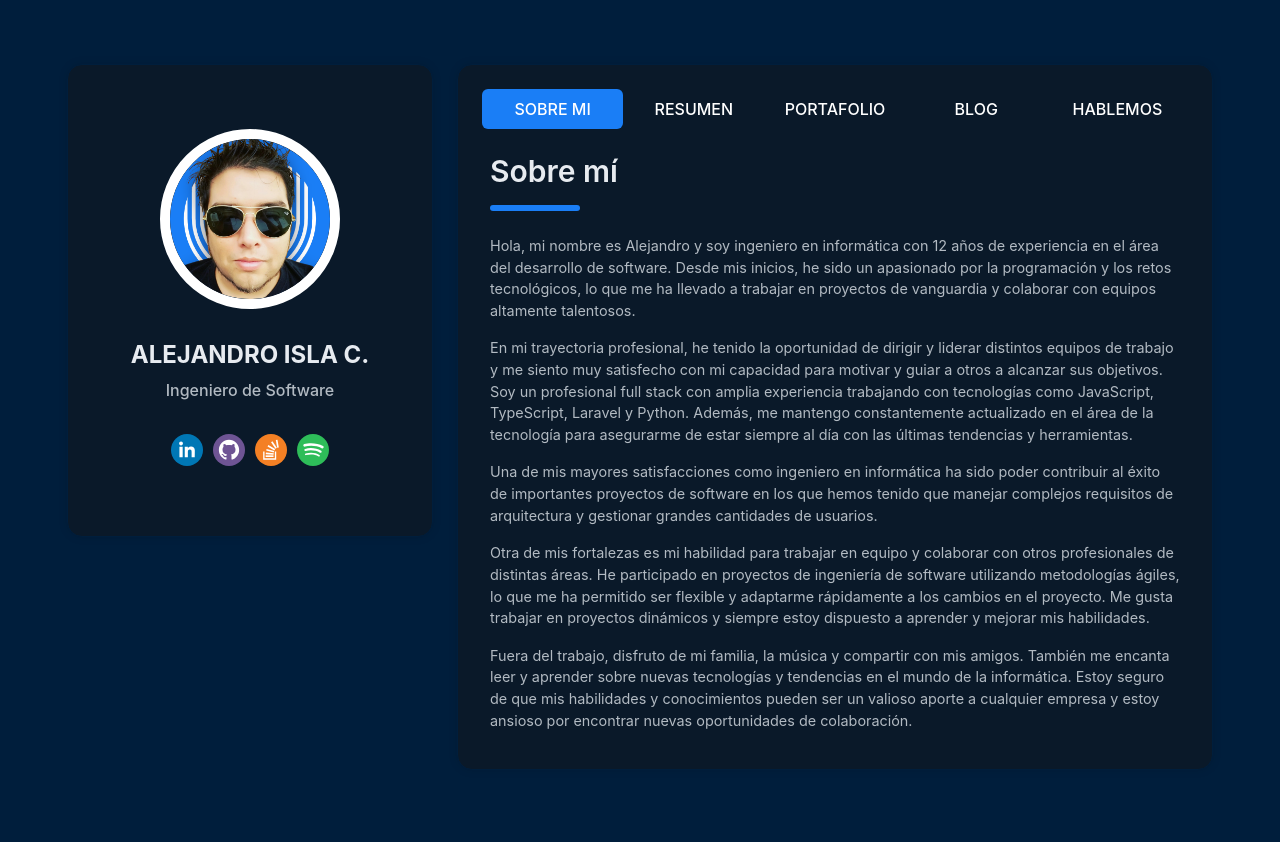
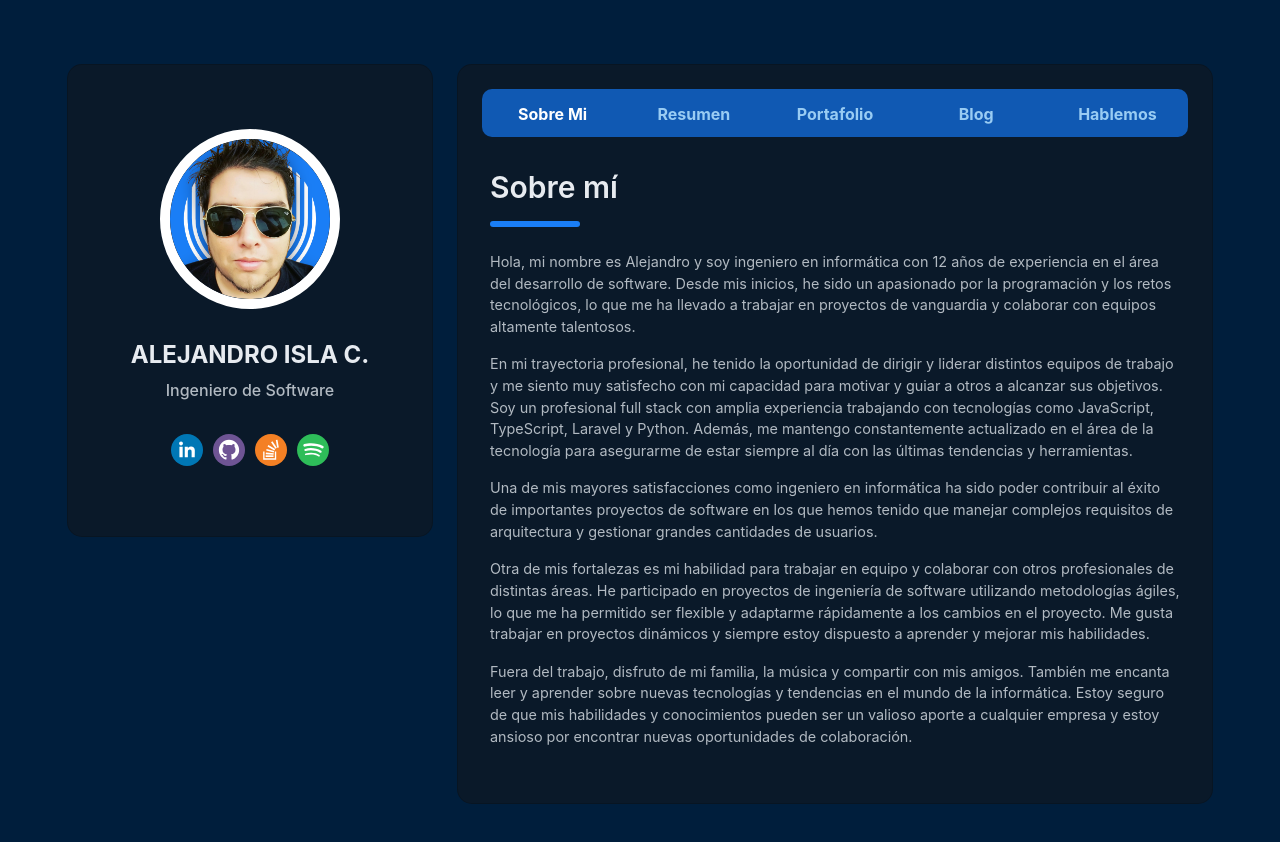
Before and after one commit to Willywes/my-website, a Next.js app: page / in a window 1280 px wide. Shown: the top 842 px of the page. Built offline with nearby package versions, Linux system fonts and the light colour scheme.

Commit message:
[ADDED] Advances

```diff
--- a/src/assets/scss/main.scss
+++ b/src/assets/scss/main.scss
@@ -15,9 +15,9 @@ body {
 
 .card {
   background-color: $bgDark;
-  border: 1px solid $bgLight;
+  //border: 1px solid $bgLight;
   border-radius: 15px;
-  box-shadow: 0 0 10px 0 rgba(0, 0, 0, 0.1);
+  //box-shadow: 0 0 10px 0 rgba(0, 0, 0, 0.1);
   color: $textLight;
   margin-bottom: 1rem;
 }
@@ -77,8 +77,8 @@ body {
 }
 
 .tab-content {
-  padding: 0.5rem;
-  height: 75vh;
+  padding: 1rem 0.5rem;
+  max-height: calc(100vh - 6rem);
   overflow-y: auto;
 }
 
@@ -86,9 +86,39 @@ body {
   width: 0.5rem;
 }
 
-.nav.nav-pills .nav-link {
-  color: white;
-  font-weight: 500;
+.tabs-menu {
+  border: 0;
+  li {
+    background-color: #1059b3;
+    overflow: hidden;
+  }
+
+  li:first-child {
+    border-top-left-radius: 10px;
+    border-bottom-left-radius: 10px;
+  }
+
+  li:last-child {
+    border-top-right-radius: 10px;
+    border-bottom-right-radius: 10px;
+  }
+
+  .nav-link {
+    color: #99CCF3;
+    font-weight: 700;
+    font-size: 1rem;
+    line-height: 1.25;
+    height: 49px;
+    border : 0;
+  }
+
+  .nav-link:hover,
+  .nav-link:focus,
+  .nav-link.active {
+    color: #fff;
+    background-color: transparent;
+    border : 0;
+  }
 }
 
 h2 {
--- a/src/pages/index.tsx
+++ b/src/pages/index.tsx
@@ -31,24 +31,24 @@ const Home: NextPage = () => {
                                 <div className="card-body">
                                     <Tabs
                                         defaultActiveKey="about"
-                                        id="justify-tab-example"
-                                        className="mb-3"
+                                        id="tabs-menu"
+                                        className="tabs-menu mb-3"
                                         justify
-                                        variant="pills"
+                                        // variant="pills"
                                     >
-                                        <Tab eventKey="about" title="SOBRE MI">
+                                        <Tab eventKey="about" title="Sobre Mi">
                                             <About/>
                                         </Tab>
-                                        <Tab eventKey="resume" title="RESUMEN">
+                                        <Tab eventKey="resume" title="Resumen">
                                             <Resume/>
                                         </Tab>
-                                        <Tab eventKey="portafolio" title="PORTAFOLIO">
+                                        <Tab eventKey="portafolio" title="Portafolio">
                                             ...
                                         </Tab>
-                                        <Tab eventKey="blog" title="BLOG">
+                                        <Tab eventKey="blog" title="Blog">
                                             ...
                                         </Tab>
-                                        <Tab eventKey="contact" title="HABLEMOS">
+                                        <Tab eventKey="contact" title="Hablemos">
                                             ...
                                         </Tab>
                                     </Tabs>
```
